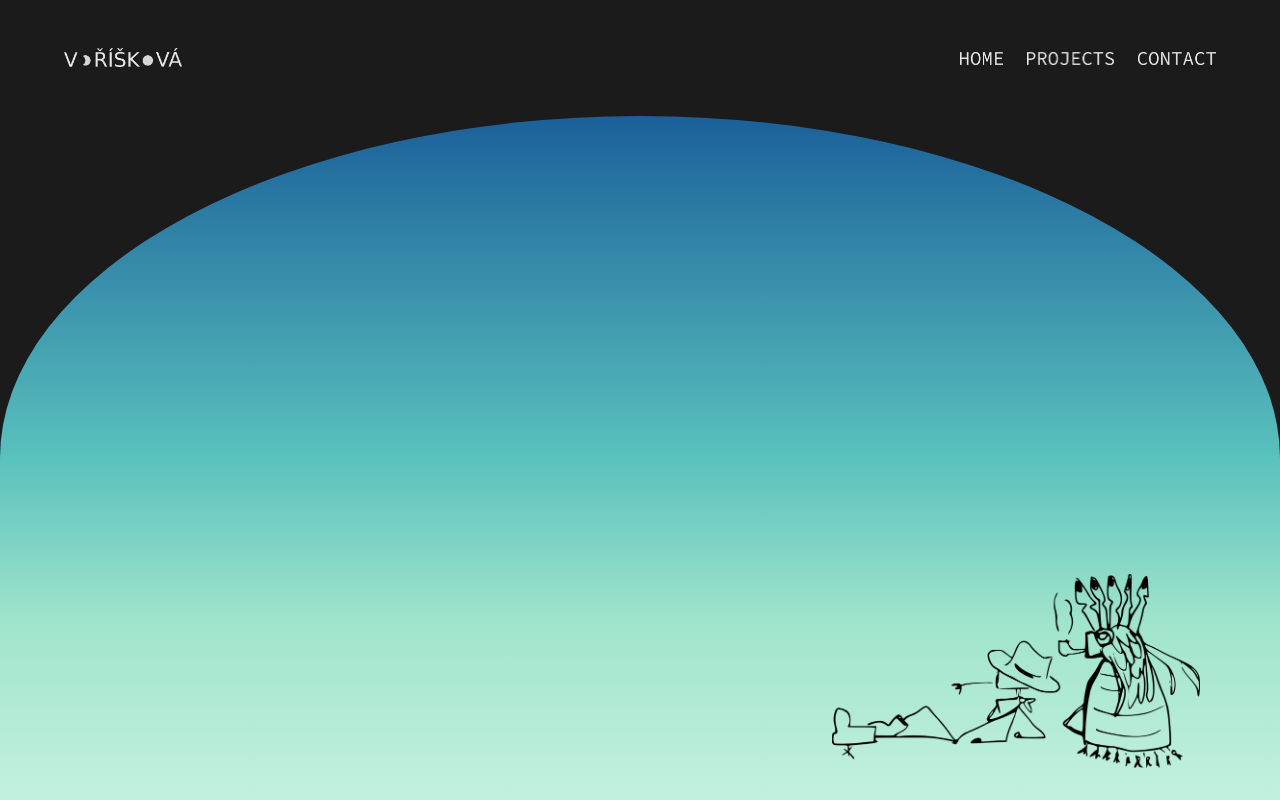
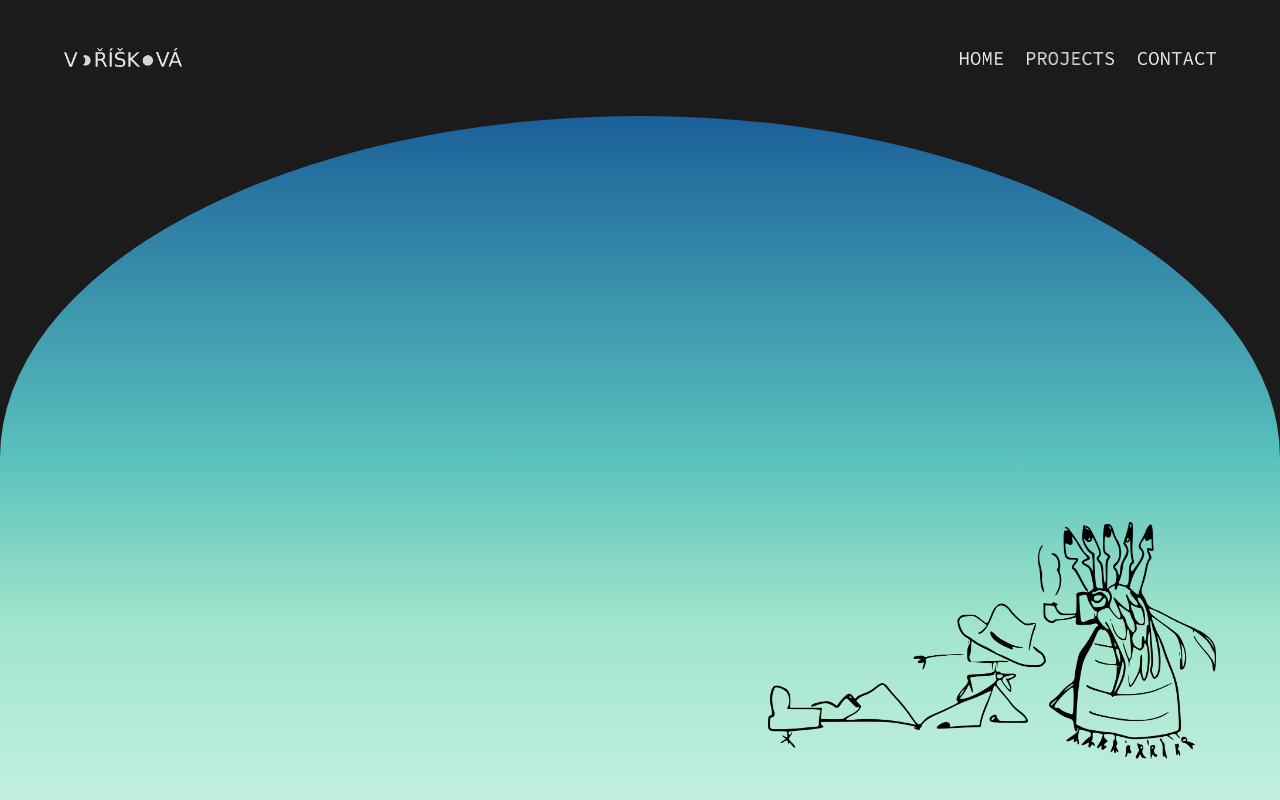
Before and after one commit to havoriskova/portfolio, a React (Create React App) app in the folder 01-portfolio/: page / in a window 1280 px wide. Shown: the top 800 px of the page. Built offline with nearby package versions, Linux system fonts and the light colour scheme; the HTML template or start-up script is replaced by a standard one.

Commit message:
refactoring of positioning of hero img

```diff
--- /dev/null
+++ b/01-portfolio/src/components/Hero.js
@@ -0,0 +1,110 @@
+import heroRobots from '../img/robots_hero.png';
+import webHeader from '../img/headers/web_6_rem.png';
+import developmentHeader from '../img/headers/development_14_rem.png';
+import portfolioHeader from '../img/headers/portfolio_12_rem.png';
+
+const Hero = () => {
+
+    /* ------------------shooting stars------------ */
+
+
+    // stars
+
+// function createStarrySky() {
+//     const stars = [];
+
+//     for (let i = 0; i <= 100; i++) {
+//         const star;
+//         star.style.width= `${(Math.floor(Math.random()*15))*0.1}px`;
+//         star.style.height=`${(Math.floor(Math.random()*15))*0.1}px`;
+//         star.style.top= `${Math.floor(Math.random()*98)+1}%`;
+//         star.style.left = `${Math.floor(Math.random()*98)+1}%`;
+//         star.style.animationDelay= `${Math.floor(Math.random()*3)+1}s`;
+//         stars.push(star);
+//     }
+
+// }
+
+// createStarrySky();
+
+//shooting-stars - osaY a delay
+
+// function createShootingStars() {
+
+//     const shootCont = document.querySelector(".sky_hero_container_shooting-con");
+//     let shootingStars = [];
+//     let intervalCounter = 0;
+
+//     const id = setInterval(createStars, 5000); // 5000 interval musí být dlouhý max-delay(3000) + délka animace(2000)
+
+//     function createStars() {
+
+//         intervalCounter++;
+//         console.log(intervalCounter);
+
+//         if (intervalCounter == 10) {
+//             clearInterval(id);
+//             console.log("funguje if u counteru");
+//         }
+
+
+//         let randomAmount = Math.floor(Math.random()*3) + 2;
+
+//         if (shootingStars.length > 0) {
+//             console.log("funguje");
+
+//             while (shootCont.firstChild) {shootCont.firstChild.remove();}
+
+//             shootingStars.length = 0;
+
+//             //clearInterval();
+//         }
+
+//         for (let i = 0; i < randomAmount; i++) {
+
+//             let shootingStar = document.createElement("div");
+//             shootingStar.classList.add("sky_hero_container_shooting-star");
+//             shootingStar.style.setProperty( "--osa-y", `${Math.floor(Math.random()*120) + 1}px`);
+//             shootingStar.style.setProperty("--animation-delay", `${Math.floor(Math.random()*30)*0.1}s`);
+//             shootingStar.classList.add("sky_hero_container_shooting-animation");
+//             shootingStars.push(shootingStar);
+//         }
+
+//         shootingStars.forEach(shoot => shootCont.appendChild(shoot));
+
+//     }
+
+    // zkouška na setProperty u --my-variable
+    //document.getElementById("container").style.setProperty("--zkouska", "blue");
+// }
+
+// createShootingStars();
+
+
+/*--------------------------------------- */
+
+    return(
+        <div className='hero-section'>
+            <div className='sky_hero_container'>
+                    <div className="sky_hero_container_half_circle">
+                        {/* <div className="sky_hero_container_stars">
+                            {stars.map(star => {<div className='sky_hero_container_star' key={star.id}>{star}</div>})}
+                        </div> */}
+                        {/* <div className="sky_hero_container_shooting-con">
+                        </div> */}
+                    </div>
+            </div>
+            {/* <div className='header-container'>
+                <div className='development constellation_header_14'><img alt='development' src={developmentHeader}/></div>
+                <div className='web constellation_header_6'><img alt='web' src={webHeader}/></div>
+                <div className='portfolio constellation_header_12'><img alt='portfolio' src={portfolioHeader}/></div>
+            </div> */}
+            <div className='robots_hero_container'>
+                <img alt='' src={heroRobots} />
+            </div>
+        </div>
+
+    )
+};
+
+export default Hero;
--- a/01-portfolio/src/components/Home.css
+++ b/01-portfolio/src/components/Home.css
@@ -4,32 +4,17 @@
     max-width: 100vw;
 }
 
-.Home .extension-of-header {
+.Home .hero-section {
     height: calc(100vh - 8rem);
     background-color: var(--primary-color);
     position: relative;
-    display: flex;
-    align-items: flex-end;
-}
-
-.Home .full-width {
-    /* width: 100vw;
-    margin-inline-start: 50%;
-    transform: translate(-50%);
-    position: relative; */
+    /* display: flex;
+    align-items: flex-end; */
     width: 100%;
     max-width: 1500px;
 }
 
-
-.robots_hero_container {
-    position: absolute;
-    display: flex;
-    place-content: flex-end;
-    width: 100%;
-    max-width: 1400px; /*might change*/
-    z-index: 3;
-}
+/*--------- WEB DEV PORTFOLIO ----------*/
 
 .header-container {
     position: absolute;
@@ -42,7 +27,35 @@
     max-width: 100%;
 }
 
-/* ------------------------shooting stars----------------------------*/
+/*--------- ROBOTS IMAGE ----------*/
+
+.robots_hero_container {
+    position: absolute;
+    bottom: 5%;
+    right: 5%;
+    /* display: flex;
+    place-content: flex-end; */
+    width: 70%;
+}
+
+
+.robots_hero_container img {
+    max-width: 100%;
+    /* filter: invert(90%); */
+    /* padding-bottom: 2rem; */
+    pointer-events: none;
+}
+
+/*--------- LENNON WALL IMAGE ----------*/
+
+.LennonWallImg {
+    max-width: 100%;
+    width: 600px;
+    filter: brightness(0.9) contrast(1.1);
+}
+
+
+/* --------------SKY------------------*/
 
 .sky_hero_container {
     /* background-color: red; */
@@ -51,6 +64,7 @@
     display: flex;
     justify-content: center;
     height: 95%;
+    bottom: 0;
 }
 
 .sky_hero_container_half_circle {
@@ -79,11 +93,15 @@
     animation: moving-gradient 10s ease infinite;
 }
 
+
+/* ----------------STARS--------------------------*/
 .sky_hero_container_star {
     background-color: aliceblue;
     position: absolute;
     animation: stars 4s ease infinite both;
 }
+
+/* ---------------SHOOTING STARS-----------------------*/
 
 .sky_hero_container_shooting-star {
     --shooting-color: rgb(237, 238, 227);
@@ -163,32 +181,15 @@
 
 /*------------------------------------*/
 
-
-
-.robots_hero_container img {
-    max-width: 70%;
-    /* filter: invert(90%); */
-    padding-bottom: 2rem;
-    pointer-events: none;
-}
-
-.LennonWallImg {
-    max-width: 100%;
-    width: 600px;
-    filter: brightness(0.9) contrast(1.1);
-}
-
-
 @media (min-width:500px) {
 
-    .Home .extension-of-header {
+    .Home .hero-section {
             height: calc(100vh - 5rem);
         }
 
 
-    .robots_hero_container img {
+    .robots_hero_container {
         max-width: 50%;
-        padding-right: 2rem;
     }
 
     .sky_hero_container_half_circle {
@@ -199,30 +200,8 @@
 }
 
 @media (min-width:800px) {
-    .robots_hero_container img {
+    .robots_hero_container {
         max-width: 35%;
-        padding-right: 5rem;
     }
 
 }
-
-/* .Home .full-width {
-    box-shadow: 0 0 0 100vmax black;
-    clip-path: inset(0 - 100vmax);
-} */
-
-/*-------- themes, that are randomly choosed through HOC RandomBackground.js ----------*/
-
-/* .warm-theme  .Home  .extension-of-header{
-background-color: red;
-}
-
-.pastel-warm-theme .Home  .extension-of-header  {
-    background-color: pink;
-}
-
-.pastel-cold-theme  .Home  .extension-of-header{
-    background-color: lightblue;
-} */
-
-/*------------- */
--- a/01-portfolio/src/components/Home.js
+++ b/01-portfolio/src/components/Home.js
@@ -1,9 +1,6 @@
 import'./Home.css';
 //import RandomBackground from '../hoc/RandomBackground';
-import heroRobots from '../img/robots_hero.png';
-// import webHeader from '../img/headers/web_6_rem.png';
-// import developmentHeader from '../img/headers/development_14_rem.png';
-// import portfolioHeader from '../img/headers/portfolio_12_rem.png';
+import Hero from './Hero.js';
 import About from './About.js';
 
 
@@ -11,106 +8,11 @@ const Home = (props) => {
 
     console.log(props);
 
-    /* ------------------shooting stars------------ */
-
-
-    // stars
-
-// function createStarrySky() {
-//     const stars = [];
-
-//     for (let i = 0; i <= 100; i++) {
-//         const star;
-//         star.style.width= `${(Math.floor(Math.random()*15))*0.1}px`;
-//         star.style.height=`${(Math.floor(Math.random()*15))*0.1}px`;
-//         star.style.top= `${Math.floor(Math.random()*98)+1}%`;
-//         star.style.left = `${Math.floor(Math.random()*98)+1}%`;
-//         star.style.animationDelay= `${Math.floor(Math.random()*3)+1}s`;
-//         stars.push(star);
-//     }
-
-// }
-
-// createStarrySky();
-
-//shooting-stars - osaY a delay
-
-// function createShootingStars() {
-
-//     const shootCont = document.querySelector(".sky_hero_container_shooting-con");
-//     let shootingStars = [];
-//     let intervalCounter = 0;
-
-//     const id = setInterval(createStars, 5000); // 5000 interval musí být dlouhý max-delay(3000) + délka animace(2000)
-
-//     function createStars() {
-
-//         intervalCounter++;
-//         console.log(intervalCounter);
-
-//         if (intervalCounter == 10) {
-//             clearInterval(id);
-//             console.log("funguje if u counteru");
-//         }
-
-
-//         let randomAmount = Math.floor(Math.random()*3) + 2;
-
-//         if (shootingStars.length > 0) {
-//             console.log("funguje");
-
-//             while (shootCont.firstChild) {shootCont.firstChild.remove();}
-
-//             shootingStars.length = 0;
-
-//             //clearInterval();
-//         }
-
-//         for (let i = 0; i < randomAmount; i++) {
-
-//             let shootingStar = document.createElement("div");
-//             shootingStar.classList.add("sky_hero_container_shooting-star");
-//             shootingStar.style.setProperty( "--osa-y", `${Math.floor(Math.random()*120) + 1}px`);
-//             shootingStar.style.setProperty("--animation-delay", `${Math.floor(Math.random()*30)*0.1}s`);
-//             shootingStar.classList.add("sky_hero_container_shooting-animation");
-//             shootingStars.push(shootingStar);
-//         }
-
-//         shootingStars.forEach(shoot => shootCont.appendChild(shoot));
-
-//     }
-
-    // zkouška na setProperty u --my-variable
-    //document.getElementById("container").style.setProperty("--zkouska", "blue");
-// }
-
-// createShootingStars();
-
-
-/*--------------------------------------- */
 
     return (
         <div className="Home container">
-            <div className='extension-of-header full-width'>
-                <div className='robots_hero_container'>
-                    <img alt='' src={heroRobots} />
-                </div>
-                <div className='sky_hero_container'>
-                        <div className="sky_hero_container_half_circle">
-                            <div className="sky_hero_container_stars">
-                                {/* {stars.map(star => {<div className='sky_hero_container_star' key={star.id}>{star}</div>})} */}
-                            </div>
-                            <div className="sky_hero_container_shooting-con">
-                            </div>
-                        </div>
-                </div>
-                {/* <div className='header-container'>
-                    <div className='development constellation_header_14'><img alt='development' src={developmentHeader}/></div>
-                    <div className='web constellation_header_6'><img alt='web' src={webHeader}/></div>
-                    <div className='portfolio constellation_header_12'><img alt='portfolio' src={portfolioHeader}/></div>
-                </div> */}
-            </div>
-            {/* <div>Home !!!!</div> */}
+            <Hero />
+
             <About />
         </div>
     )
```
